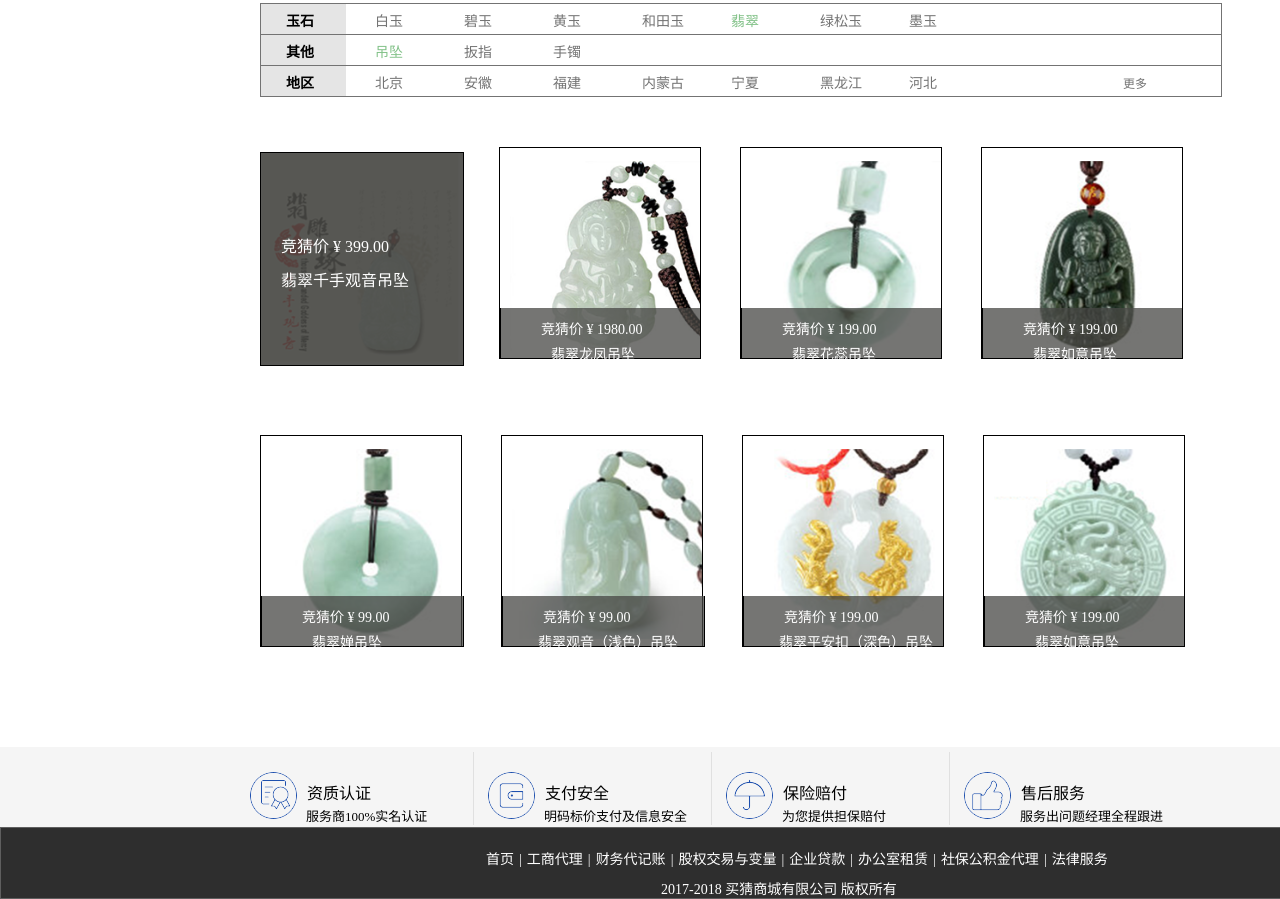
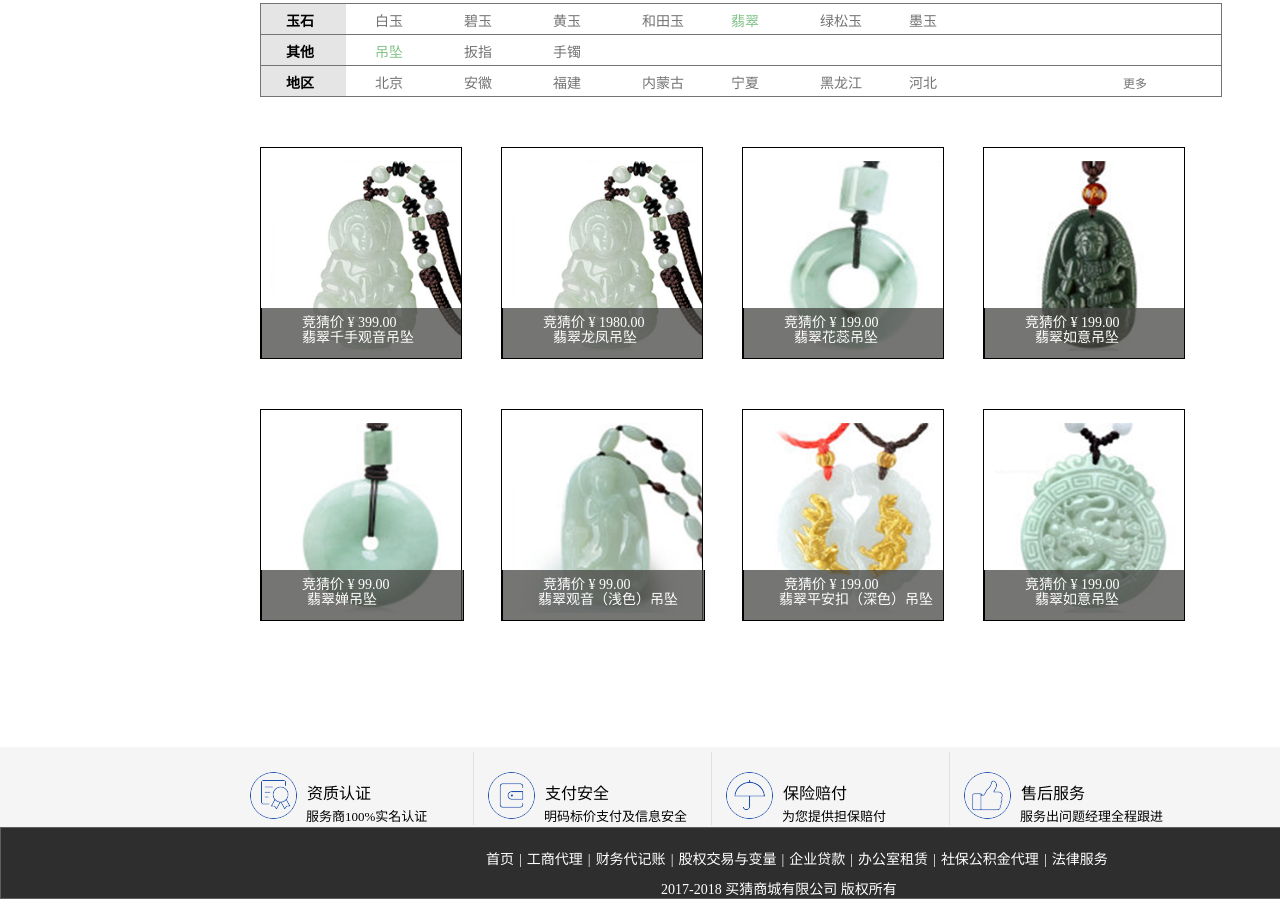
Before and after one commit to hym1227/web-demo1, a plain HTML site: page index.html in a window 1280 px wide. Shown: the part 713-1612 px from the top of the page. Drawn offline with Linux system fonts and the light colour scheme.

Commit message:
web-demo1

```diff
--- a/index.html
+++ b/index.html
@@ -21,7 +21,6 @@
 			padding-left: 730px;
 			color: #5d5a5c;
 			font-weight: bold;
-
 		}
 		#head a{
 			color: black;
@@ -43,11 +42,9 @@
 			position:relative;
 			left:200px;
 			top:10px;
-
 		}
 		#two-two{
 			display: inline-block;
-
 		}
 		#two-two input{
 			width: 450px;
@@ -69,7 +66,6 @@
 			width: 26px;
 			position: relative;
 			top: 2px;
-
 		}
 		#two>img{
 			margin-left: 1280px;
@@ -218,8 +214,6 @@
 		#nav-one{
 			font-size: 15px;
 			color: #a9a8a8;
-
-
 		}
 		#nav-two{
 			margin-left: 1100px;
@@ -253,7 +247,6 @@
 		}
 		#navx li:hover a{
 			color: #81c187;
-
 		}
 		#navy{
 			height: 30px;
@@ -277,7 +270,6 @@
 		}
 		#navy li:hover a{
 			color: #81c187;
-
 		}
 		#navz{
 			height: 30px;
@@ -300,13 +292,13 @@
 		}
 		#navz li:hover a{
 			color: #81c187;
-
 		}
 		#show{
 			width: 960px;
 			height: 600px;
 			margin-left: 260px;
 			margin-top: 50px;
+			line-height:10px ;
 		}
 		#show div{
 			display: inline-block;
@@ -314,31 +306,36 @@
 		#png-one{
 			width: 200px;
 			height: 210px;
-			background-image: url(imags/img1.png);
-			background-size:200px 210px ;
-			position: relative;
-			top: -73px;
+			background-image: url(imags/img2.png);
+			background-position:10px 13px ;
+			background-repeat: no-repeat;
+			background-size: 200px 190px;
+			border: 1px solid black;
+
 		}
 		#d-one{
-			width: 202px;
-			height: 212px;
-			background-color: rgba(71,71, 68, 0.9);
+			margin-top: 160px;
+			width: 199px;
+			height: 50px;
+			background-color: rgba(71,71, 68, 0.75);
 			display: inline-block;
 			border: 1px solid black;
+			border-top:none ;
 		}
 		#p-one{
-			margin-top: 80px;
-			margin-left: 20px;
-			color: white;
-			font-style: '微软雅黑';
-
-		}
-		#p-two{
 			margin-top: 10px;
 			margin-left: 20px;
 			color: white;
 			font-style: '微软雅黑';
-
+			font-size: 14px;
+			margin-left: 40px;
+		}
+		#p-two{
+			margin-top: 5px;
+			color: white;
+			font-style: '微软雅黑';
+			font-size: 14px;
+			margin-left: 40px;
 		}
 		#png-two{
 			width: 200px;
@@ -361,7 +358,6 @@
 		}
 		#p-three{
 			margin-top: 10px;
-			margin-left: 20px;
 			color: white;
 			font-style: '微软雅黑';
 			font-size: 14px;
@@ -369,7 +365,6 @@
 		}
 		#p-a{
 			margin-top: 5px;
-			margin-left: 20px;
 			color: white;
 			font-style: '微软雅黑';
 			font-size: 14px;
@@ -396,7 +391,6 @@
 		}
 		#p-four{
 			margin-top: 10px;
-			margin-left: 20px;
 			color: white;
 			font-style: '微软雅黑';
 			font-size: 14px;
@@ -404,7 +398,6 @@
 		}
 		#p-b{
 			margin-top: 5px;
-			margin-left: 20px;
 			color: white;
 			font-style: '微软雅黑';
 			font-size: 14px;
@@ -419,6 +412,7 @@
 			background-size: 200px 190px;
 			border: 1px solid black;
 			margin-left: 35px;
+
 		}
 		#d-four{
 			margin-top: 160px;
@@ -431,7 +425,6 @@
 		}
 		#p-five{
 			margin-top: 10px;
-			margin-left: 20px;
 			color: white;
 			font-style: '微软雅黑';
 			font-size: 14px;
@@ -439,7 +432,6 @@
 		}
 		#p-c{
 			margin-top: 5px;
-			margin-left: 20px;
 			color: white;
 			font-style: '微软雅黑';
 			font-size: 14px;
@@ -454,6 +446,7 @@
 			background-repeat: no-repeat;
 			background-size: 200px 190px;
 			border: 1px solid black;
+			margin-top: 50px;
 		}
 		#d-five{
 			margin-top: 160px;
@@ -466,7 +459,6 @@
 		}
 		#p-six{
 			margin-top: 10px;
-			margin-left: 20px;
 			color: white;
 			font-style: '微软雅黑';
 			font-size: 14px;
@@ -474,11 +466,10 @@
 		}
 		#p-d{
 			margin-top: 5px;
-			margin-left: 20px;
 			color: white;
 			font-style: '微软雅黑';
 			font-size: 14px;
-			margin-left: 50px;
+			margin-left: 45px;
 		}
 		#png-six {
 			width: 200px;
@@ -489,6 +480,7 @@
 			background-size: 200px 190px;
 			border: 1px solid black;
 			margin-left: 35px;
+			margin-top: 50px;
 		}
 		#d-six{
 			margin-top: 160px;
@@ -501,7 +493,6 @@
 		}
 		#p-seven{
 			margin-top: 10px;
-			margin-left: 20px;
 			color: white;
 			font-style: '微软雅黑';
 			font-size: 14px;
@@ -509,7 +500,6 @@
 		}
 		#p-e{
 			margin-top: 5px;
-			margin-left: 20px;
 			color: white;
 			font-style: '微软雅黑';
 			font-size: 14px;
@@ -536,7 +526,6 @@
 		}
 		#p-eight{
 			margin-top: 10px;
-			margin-left: 20px;
 			color: white;
 			font-style: '微软雅黑';
 			font-size: 14px;
@@ -544,7 +533,6 @@
 		}
 		#p-f{
 			margin-top: 5px;
-			margin-left: 20px;
 			color: white;
 			font-style: '微软雅黑';
 			font-size: 14px;
@@ -571,7 +559,6 @@
 		}
 		#p-nine{
 			margin-top: 10px;
-			margin-left: 20px;
 			color: white;
 			font-style: '微软雅黑';
 			font-size: 14px;
@@ -579,11 +566,26 @@
 		}
 		#p-g{
 			margin-top: 5px;
-			margin-left: 20px;
 			color: white;
 			font-style: '微软雅黑';
 			font-size: 14px;
 			margin-left: 50px;
+		}
+		#png-one:hover div{
+			position: relative;
+			top: -160px;
+			width: 202px;
+			height: 212px;
+			background-color: rgba(71,71, 68, 0.9);
+			display: inline-block;
+			border: 1px solid black;
+		}
+		#png-one:hover  p{
+			padding: 2px;
+			position: relative;
+			top: 80px;
+			bottom: 5px;
+			font-size: 18px;
 		}
 		#png-two:hover div{
 			position: relative;
@@ -595,6 +597,7 @@
 			border: 1px solid black;
 		}
 		#png-two:hover  p{
+			padding: 2px;
 			position: relative;
 			top: 80px;
 			bottom: 5px;
@@ -610,6 +613,7 @@
 			border: 1px solid black;
 		}
 		#png-three:hover  p{
+			padding: 2px;
 			position: relative;
 			top: 80px;
 			bottom: 5px;
@@ -625,6 +629,7 @@
 			border: 1px solid black;
 		}
 		#png-four:hover  p{
+			padding: 2px;
 			position: relative;
 			top: 80px;
 			bottom: 5px;
@@ -640,6 +645,7 @@
 			border: 1px solid black;
 		}
 		#png-five:hover  p{
+			padding: 2px;
 			position: relative;
 			top: 80px;
 			bottom: 5px;
@@ -655,10 +661,11 @@
 			border: 1px solid black;
 		}
 		#png-six:hover  p{
+			padding: 2px;
 			position: relative;
 			top: 80px;
 			bottom: 5px;
-			font-size: 18px;
+			font-size: 15px;
 		}
 		#png-seven:hover div{
 			position: relative;
@@ -671,9 +678,10 @@
 		}
 		#png-seven:hover  p{
 			position: relative;
+			padding: 2px;
 			top: 80px;
 			bottom: 5px;
-			font-size: 18px;
+			font-size: 14px;
 		}
 		#png-eight:hover div{
 			position: relative;
@@ -685,10 +693,11 @@
 			border: 1px solid black;
 		}
 		#png-eight:hover  p{
+			padding: 2px;
 			position: relative;
 			top: 80px;
 			bottom: 5px;
-			font-size: 18px;
+			font-size: 15px;
 		}
 		#font{
 			width: 1520px;
@@ -708,8 +717,6 @@
 		#font img{
 			position: relative;
 			top: 20px;
-/* 			right: 10px;
-			left: 10px; */
 		}
 		#end-two{
 			width: 1038px;
@@ -727,7 +734,6 @@
 			padding-right: 5px;
 			padding-left: 5px;
 		}
-
 	</style>
 	</head>
 	<body>
@@ -814,7 +820,7 @@
 			<div id="png-two"><a href="#"><div id="d-two"><p id="p-three" >竞猜价 ¥  1980.00</p><p id="p-a">翡翠龙凤吊坠</p></div></a></div>
 			<div id="png-three"><div id="d-three"><a href="#"><p id="p-four" >竞猜价 ¥  199.00</p ><p id="p-b">翡翠花蕊吊坠</p></a></div></div>
 			<div id="png-four"><div id="d-four"><a href="#"><p id="p-five" >竞猜价 ¥  199.00</p ><p id="p-c">翡翠如意吊坠</p></a></div></div>
-			<div id="png-five"><div id="d-five"><a href="#"><p id="p-six" >竞猜价 ¥  99.00</p ><p id="p-d">翡翠婵吊坠</p></a></div></div>
+			<div id="png-five"><div id="d-five"><a href="#"><p id="p-six" >竞猜价 ¥  99.00</p ><p id="p-d">     翡翠婵吊坠</p></a></div></div>
 			<div id="png-six"><div id="d-six"><a href="#"><p id="p-seven" >竞猜价 ¥  99.00</p ><p id="p-e">翡翠观音（浅色）吊坠</p></a></div></div>
 			<div id="png-seven"><div id="d-seven"><a href="#"><p id="p-eight" >竞猜价 ¥  199.00</p ><p id="p-f">翡翠平安扣（深色）吊坠</p></a></div></div>
 			<div id="png-eight"><div id="d-eight"><a href="#"><p id="p-nine" >竞猜价 ¥  199.00</p ><p id="p-g">翡翠如意吊坠</p></a></div></div>
```
